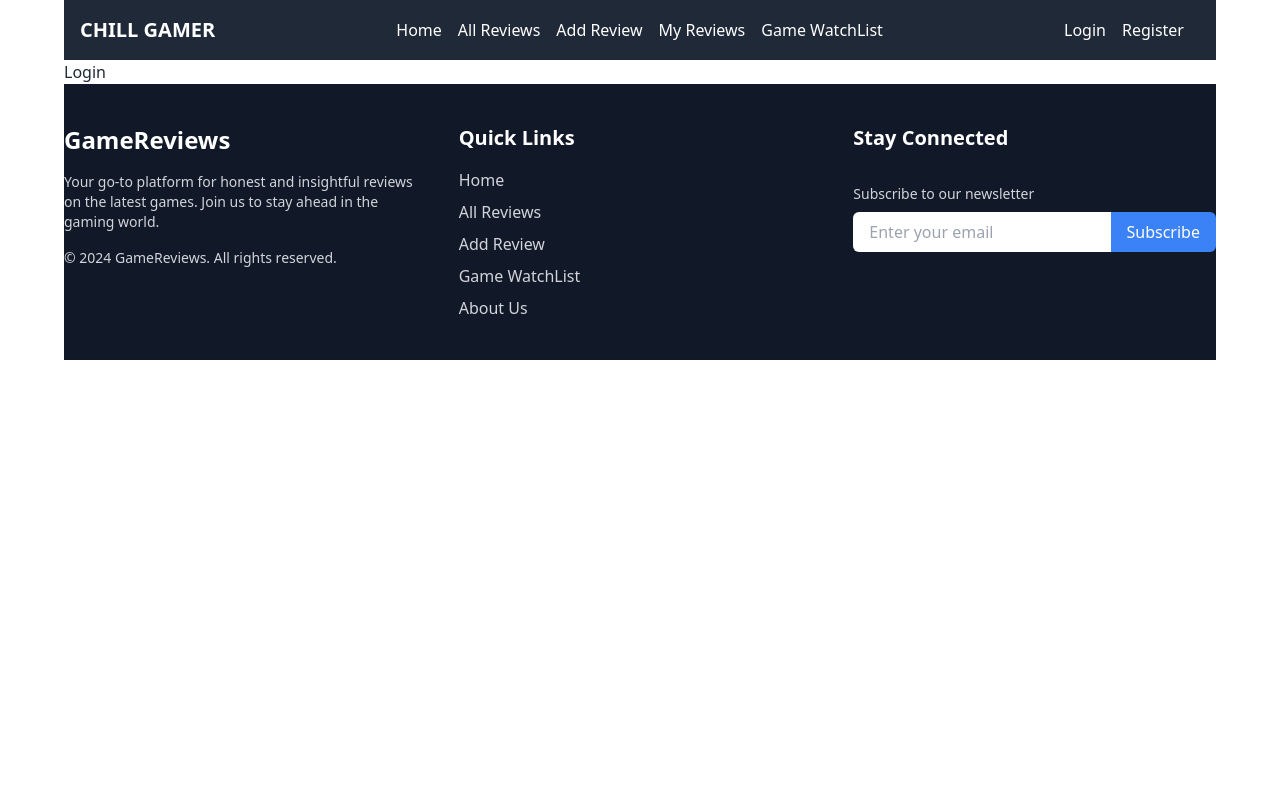
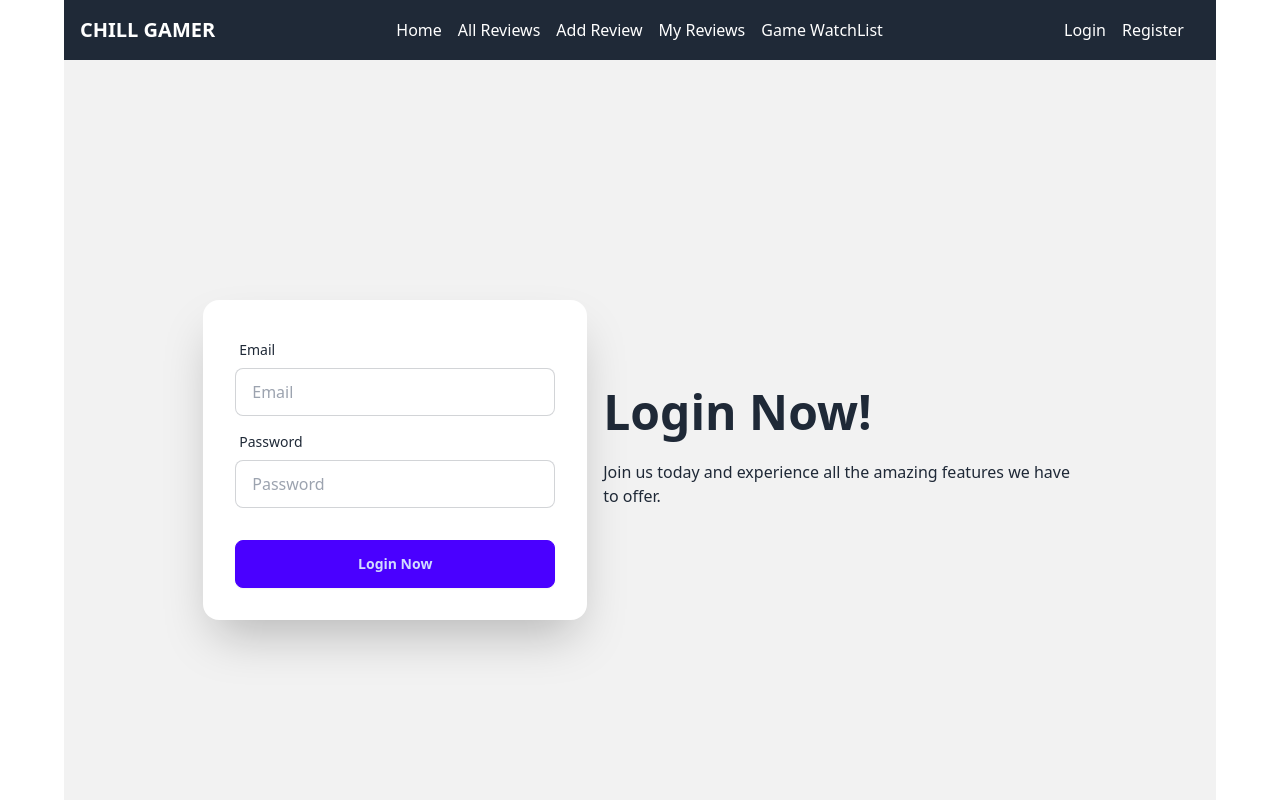
Before and after one commit to SHARIFA-AKHTER/assignment-eleven-chill-gamer, a React (Vite) app: page /login in a window 1280 px wide. Shown: the top 800 px of the page. Built offline with nearby package versions, Linux system fonts and the light colour scheme.

Commit message:
create an update review file

```diff
--- a/src/Providers/AuthProvider.jsx
+++ b/src/Providers/AuthProvider.jsx
@@ -1,4 +1,4 @@
-import { createUserWithEmailAndPassword } from "firebase/auth";
+import { createUserWithEmailAndPassword, signInWithEmailAndPassword } from "firebase/auth";
 import { createContext, useState } from "react";
 import { auth } from "../firebase/firebase.init";
 
@@ -12,10 +12,17 @@ const AuthProvider = ({children}) => {
         setLoading(true)
         return createUserWithEmailAndPassword(auth, email, password)
     }
+
+    const signInUser = (email, password)=>{
+        setLoading(true)
+        return signInWithEmailAndPassword(auth, email, password)
+    }
+
     const userInfo = {
        user,
        loading,
        createUser,
+       signInUser,
 
     }
     return (
--- a/src/components/Login.jsx
+++ b/src/components/Login.jsx
@@ -1,9 +1,79 @@
+import { useContext } from "react";
+import { AuthContext } from "../Providers/AuthProvider";
 
 const Login = () => {
+
+
+    const {signInUser} =useContext(AuthContext)
+
+    const handleLogin = e =>{
+        e.preventDefault();
+
+        const email = e.target.email.value;
+        const password = e.target.password.value;
+
+        console.log(email, password);
+        signInUser(email,password)
+        .then(result =>{
+            console.log(result.user)
+        })
+        .catch(error =>{
+            console.log(error)
+        })
+    }
+
     return (
-        <div>
-            <h2>Login</h2>
+        <div className="hero bg-base-200 min-h-screen">
+        <div className="hero-content flex-col lg:flex-row-reverse">
+          <div className="text-center lg:text-left">
+            <h1 className="text-5xl font-bold">Login Now!</h1>
+            <p className="py-6">
+              Join us today and experience all the amazing features we have to
+              offer.
+            </p>
+          </div>
+          <div className="card bg-base-100 w-full max-w-sm shrink-0 shadow-2xl">
+            <form onSubmit={handleLogin} className="card-body">
+
+              <div className="form-control">
+                <label className="label">
+                  <span className="label-text">Email</span>
+                </label>
+                <input
+                  type="email"
+                  placeholder="Email"
+                  name="email"
+                  className="input input-bordered"
+                  required
+                />
+              </div>
+
+              <div className="form-control">
+                <label className="label">
+                  <span className="label-text">Password</span>
+                </label>
+                <input
+                  type="password"
+                  placeholder="Password"
+                  name="password"
+                  className="input input-bordered"
+                  required
+                />
+
+              </div>
+              <div className="form-control mt-6">
+                <button className="btn btn-primary">Login Now</button>
+              </div>
+              {/* <div className="mt-4 text-sm">
+                Already have an account?{" "}
+                <a href="/login" className="link link-hover text-primary">
+                  Login here
+                </a>
+              </div> */}
+            </form>
+          </div>
         </div>
+      </div>
     );
 };
 
--- a/src/components/UpdateReview.jsx
+++ b/src/components/UpdateReview.jsx
@@ -88,25 +88,10 @@ const UpdateReview = () => {
 }
     return (
         <div className="max-w-4xl mx-auto p-24 shadow-lg rounded-lg bg-[#F4F3F0]">
-        <h2 className="text-3xl font-extrabold text-gray-600">Update Review:{review.gameTitle}</h2>
+        <h2 className="text-3xl font-extrabold text-gray-600  mb-6">Update Review</h2>
         <form onSubmit={handleUpdate}>
-            {/* Game Cover Image */}
            <div className="md:flex gap-4">
-           <div className="mb-4 md:w-1/2">
-            <label className="block text-gray-600 mb-2">Game Cover Image URL</label>
-            <input
-              type="url"
-              name="gameCover"
-               defaultValue={formData.gameCover}
-               onChange={handleChange}
-              className="w-full px-4 py-2 border
-               rounded-md focus:outline-none focus:ring
-                focus:ring-blue-300"
-              placeholder="Enter image URL"
-            />
-          </div>
-
-               {/* Game Title */}
+            {/* Game Title */}
             <div className="mb-4 md:w-1/2">
                 <label className="block text-gray-600 mb-2">Game Title</label>
                 <input type="text"
@@ -118,13 +103,10 @@ const UpdateReview = () => {
                   focus:ring-blue-300"
                    placeholder="Enter game title"
                  />
+            </div>
 
-            </div>
-           </div>
-
-             {/* Review Description */}
-    <div className="md:flex gap-4">
-    <div className="mb-4 md:w-1/2">
+            {/* Description */}
+      <div className="mb-4 md:w-1/2">
       <label className="block text-gray-600 mb-2">Review Description</label>
       <textarea
         name="reviewDescription"
@@ -136,8 +118,11 @@ const UpdateReview = () => {
         placeholder="Write your review here"
       ></textarea>
     </div>
+     </div>
+
 
     {/* Rating */}
+    <div className="md:flex gap-4">
     <div className="mb-4 md:w-1/2">
       <label className="block text-gray-600 mb-2">Rating (1-10)</label>
       <input
@@ -149,22 +134,6 @@ const UpdateReview = () => {
          rounded-md focus:outline-none focus:ring focus:ring-blue-300"
         min="1"
         max="10"
-      />
-    </div>
-   </div>
-
-    {/* Publishing Year */}
-    <div className="md:flex gap-4">
-    <div className="mb-4 md:w-1/2">
-      <label className="block text-gray-600 mb-2">Publishing Year</label>
-      <input
-        type="number"
-        name="publishingYear"
-        value={formData.publishingYear}
-        onChange={handleChange}
-        className="w-full px-4 py-2 border rounded-md
-        focus:outline-none focus:ring focus:ring-blue-300"
-        placeholder="e.g., 2024"
       />
     </div>
 
```
Also changed, not shown: src/components/Register.jsx (line endings or trailing spaces).
